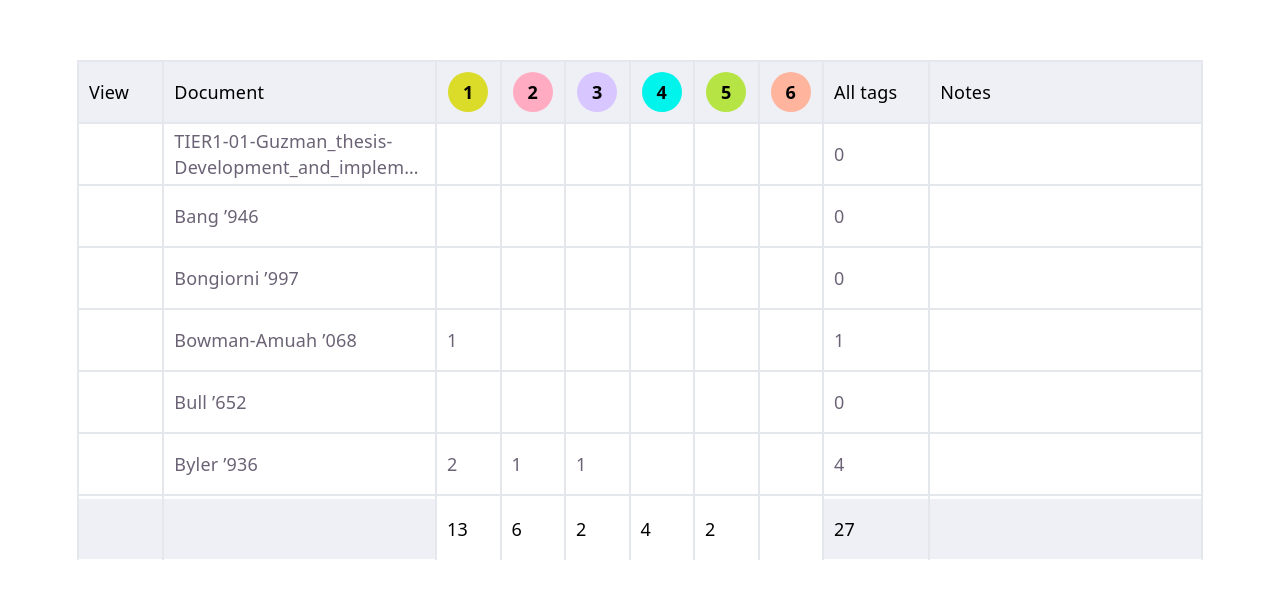
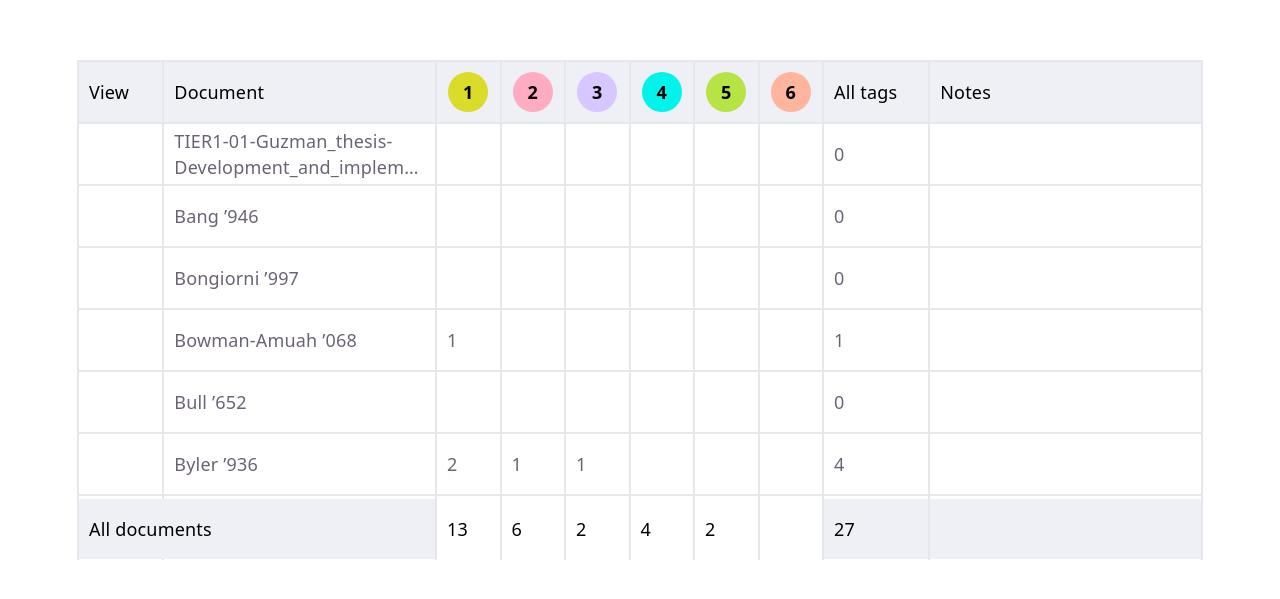
Before and after one commit to AnSBeliaev/interactive-table-in-react, a React (Vite) app: page / in a window 1280 px wide. Shown: the part 165-764 px from the top of the page. Built offline with nearby package versions, Linux system fonts and the light colour scheme.

Commit message:
feat: add all documents td

```diff
--- a/src/components/Table/components/TableFooter/TableFooter.module.css
+++ b/src/components/Table/components/TableFooter/TableFooter.module.css
@@ -14,3 +14,11 @@
     z-index: 2;
     color: var(--head-text);
 }
+
+.all-documents-td {
+    background-color: var(--header-tag-bg);
+    position: sticky;
+    bottom: 0;
+    z-index: 2;
+    color: var(--head-text);
+}
--- a/src/components/Table/components/TableFooter/TableFooter.tsx
+++ b/src/components/Table/components/TableFooter/TableFooter.tsx
@@ -10,7 +10,11 @@ type TableRow = {
 export const TableFooter = ({ allExcerptSums, allTagsSum, columns }: TableRow) => {
   return (
     <tr>
-      {columns.map((column) => {
+      <td colSpan={2} className={styles['all-documents-td']}>
+        All documents
+      </td>
+      {columns.map((column, index) => {
+        if (index == 0 || index === 1) return null;
         const cellValue =
           typeof column !== 'number' ? (column.dataIndex === 'allTags' ? allTagsSum : '') : allExcerptSums[column];
         return (
```
